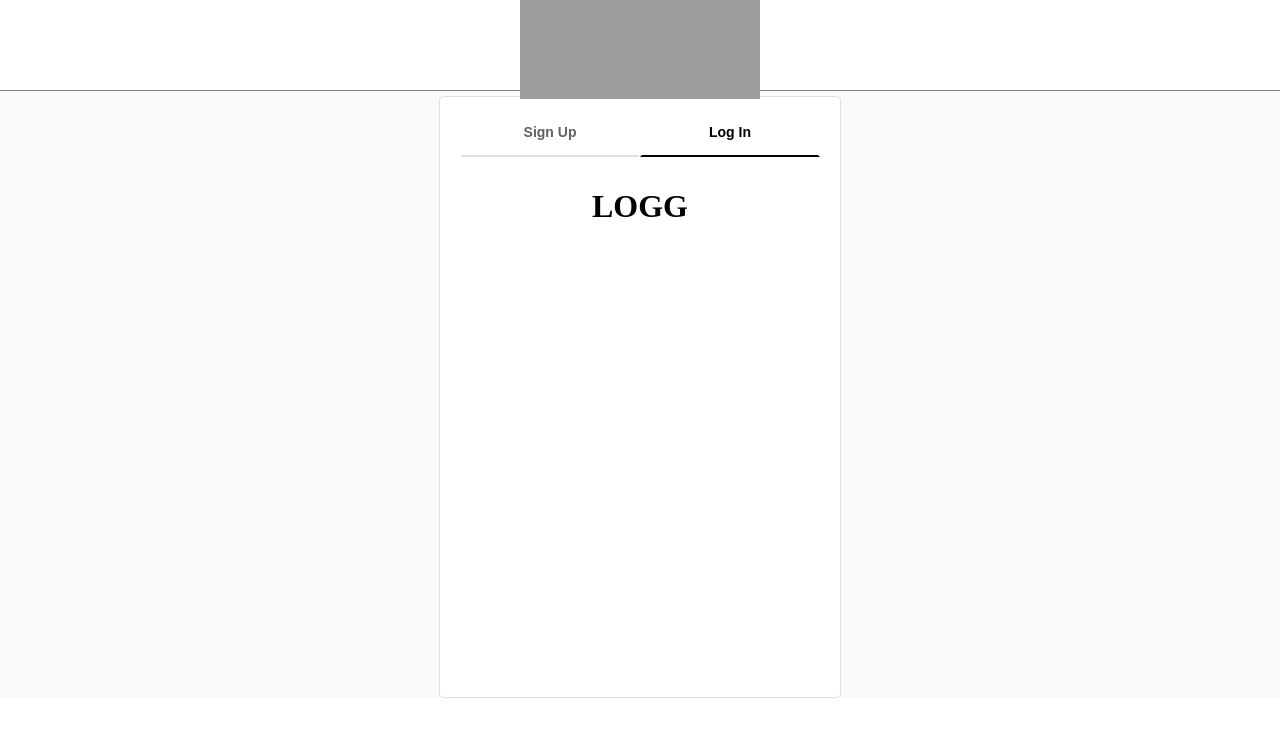
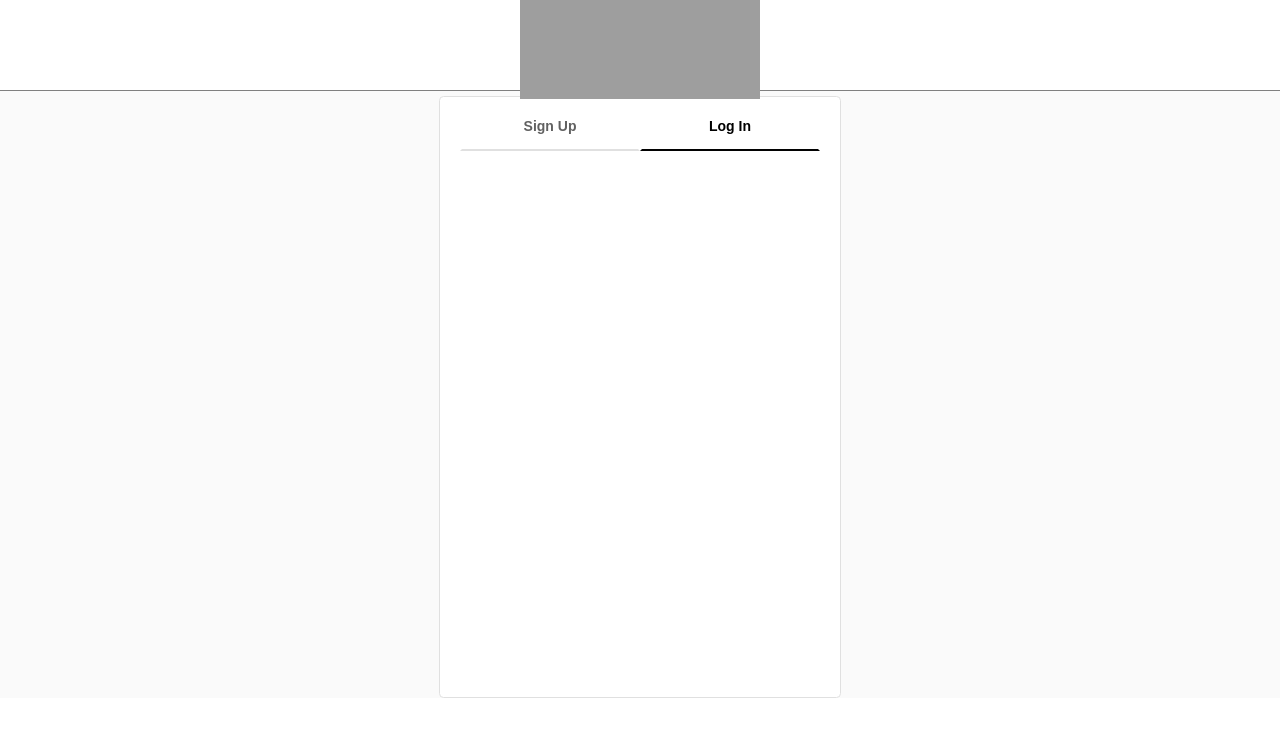
Before and after one commit to BogdanProkudin/StockX, a React (Vite) app in the folder frontend/: page / in a window 1280 px wide. Both pictures are taken after a click on the button "Log In". Shown: the top 736 px of the page. Built offline with nearby package versions, Linux system fonts and the light colour scheme; grey boxes are pictures that could not be loaded.

Commit message:
пофиксил баг с прыганием  кнопок

```diff
--- a/frontend/src/components/AuthUser/LogIn/LogIn.tsx
+++ b/frontend/src/components/AuthUser/LogIn/LogIn.tsx
@@ -1,10 +1,6 @@
 import styles from "./styles.module.scss";
 const LogIn = () => {
-  return (
-    <div className={styles.logIn_container}>
-      <h1>LOGG</h1>
-    </div>
-  );
+  return <div className={styles.logIn_container}></div>;
 };
 
 export default LogIn;
--- a/frontend/src/components/AuthUser/LogIn/styles.module.scss
+++ b/frontend/src/components/AuthUser/LogIn/styles.module.scss
@@ -0,0 +1,12 @@
+.logIn_container {
+  padding: 1rem;
+  padding-top: 2rem;
+  width: 85%;
+
+  height: 100%;
+  span {
+    font-size: 20px;
+    font-family: "proxima-nova", sans-serif;
+    font-weight: 500;
+  }
+}
```
